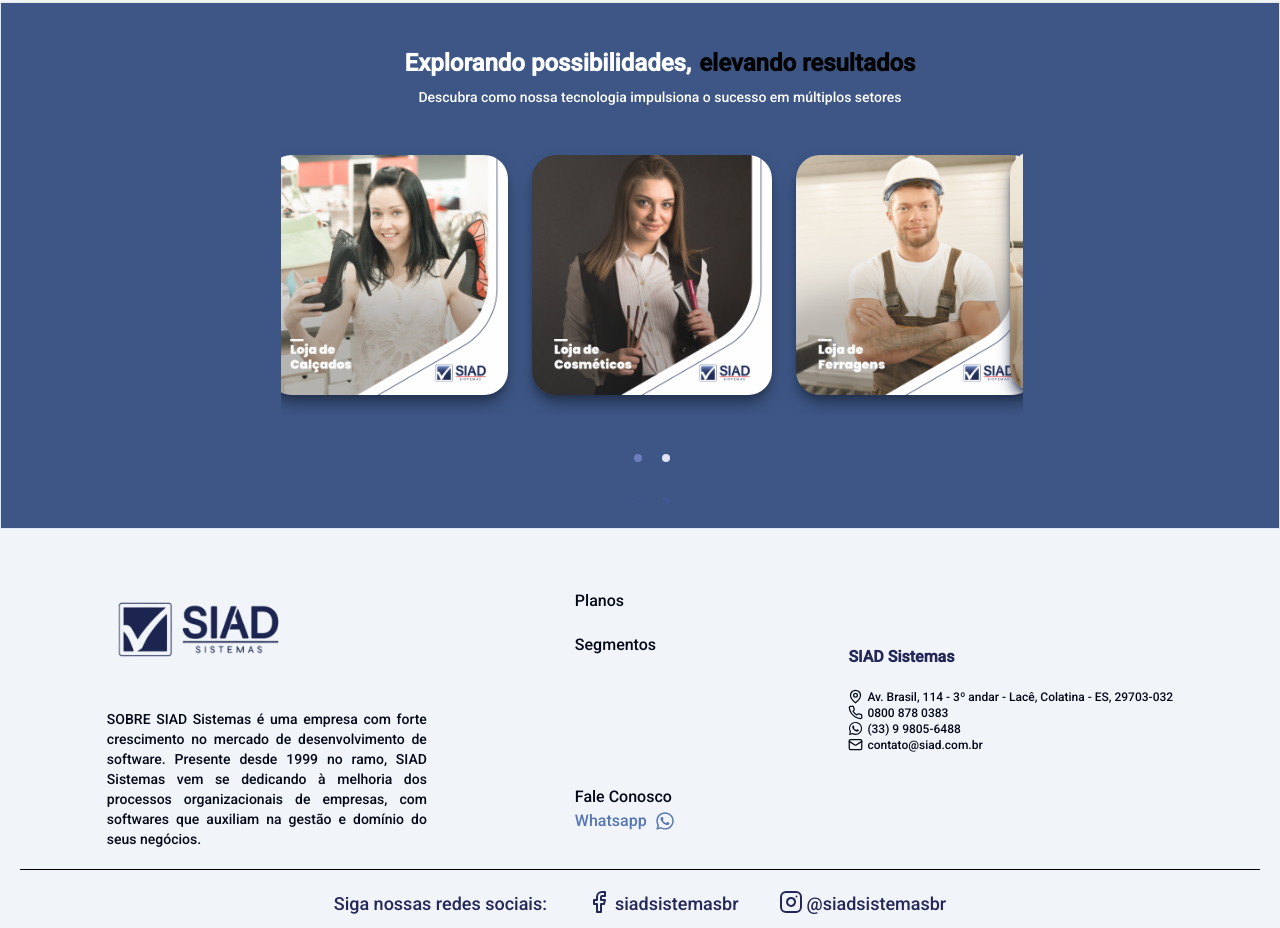
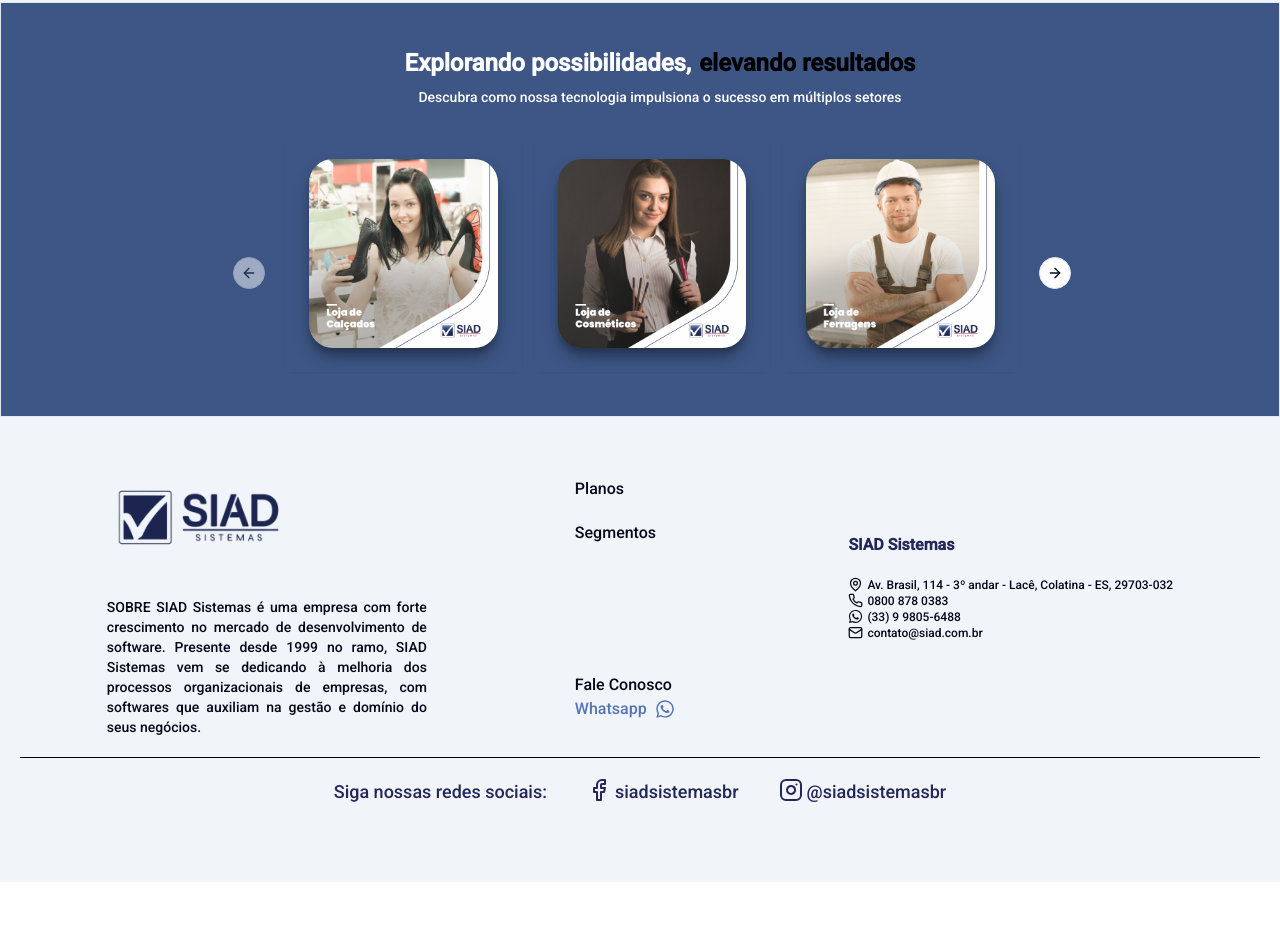
Before and after one commit to EvaldoFerreiraMoreira/site-siad, a Next.js app: page / in a window 1280 px wide. Shown: the part 3780-4708 px from the top of the page. After the commit the page ends 4662 px from the top, so only its background shows below. Built offline with nearby package versions, Linux system fonts and the light colour scheme.

Commit message:
fix: responsive landing page carousels

```diff
--- a/src/app/(Home)/components/componentsMobile/CarrosselFotosMobile.tsx
+++ b/src/app/(Home)/components/componentsMobile/CarrosselFotosMobile.tsx
@@ -121,7 +121,7 @@ const CarrosselFotosMobile = () => {
 
 
     return (
-        <div className='flex flex-col h-auto'>
+        <div className='flex flex-col h-auto pb-10'>
             <div className='flex text-xl items-start text-justify my-1 font-bold mt-6 ml-3 gap-2 text-white'>
                 <h1>Acompanhe nossas</h1> <span className='text-black'> Redes</span>
             </div>
@@ -131,6 +131,7 @@ const CarrosselFotosMobile = () => {
             <AliceCarousel
                 mouseTracking
                 keyboardNavigation
+                disableButtonsControls
                 items={items}
                 responsive={responsive}
                 onSlideChange={onSlideChange}
--- a/src/app/(Home)/components/componentsWeb/CarrosselFotosWeb.tsx
+++ b/src/app/(Home)/components/componentsWeb/CarrosselFotosWeb.tsx
@@ -1,11 +1,14 @@
 "use client"
-
-import { Button } from '@/components/ui/button';
-import { CheckSquare } from 'lucide-react';
+import * as React from "react"
+import { Card, CardContent } from "@/components/ui/card"
+import {
+    Carousel,
+    CarouselContent,
+    CarouselItem,
+    CarouselNext,
+    CarouselPrevious,
+} from "@/components/ui/carousel"
 import Image from 'next/image';
-import Link from 'next/link';
-import React from 'react';
-import AliceCarousel, { EventObject } from 'react-alice-carousel';
 import 'react-alice-carousel/lib/alice-carousel.css';
 
 
@@ -18,104 +21,26 @@ const CarrosselFotosWeb = () => {
         1024: { items: 1 },
     };
 
-    const items = [
-        <div className=" item justify-center" data-value="0" key={0}>
-            <div className='flex mt-6  justify-center gap-6 pb-5 '>
-
-                <Image
-                    src="/FEED-LOJA-DE-CALÇADOS.png"
-                    alt="Imagem"
-                    width={0}
-                    height={0}
-                    sizes="auto"
-                    className="h-60 w-auto max-w-[100%] max-h-[100%] rounded-3xl shadow-lg shadow-[#23314C]"
-                    style={{
-                        objectFit: "contain",
-
-
-                    }}
-                />
-
-                <Image
-                    src="/FEED-LOJA-DE-COSMÉTICOS.png"
-                    alt="Imagem"
-                    width={0}
-                    height={0}
-                    sizes="auto"
-                    className="h-60 w-auto max-w-[100%] max-h-[100%] rounded-3xl shadow-lg shadow-[#23314C]"
-                    style={{
-                        objectFit: "contain",
-                    }}
-                />
-
-                <Image
-                    src="/FEED-LOJA-DE-FERRAMENTOS.png"
-                    alt="Imagem"
-                    width={0}
-                    height={0}
-                    sizes="auto"
-                    className="h-60 w-auto max-w-[100%] max-h-[100%] rounded-3xl shadow-lg shadow-[#23314C]"
-                    style={{
-                        objectFit: "contain",
-                    }}
-                />
-
-
-
-            </div>
-        </div>,
-        <div className="item" data-value="2" key={1}>
-            <div className='flex mt-5 justify-center gap-6 pb-5'>
-
-                <Image
-                    src="/FEED-LOJA-DE-ROUPAS.png"
-                    alt="Imagem"
-                    width={0}
-                    height={0}
-                    sizes="auto"
-                    className="h-60 w-auto max-w-[100%] max-h-[100%] rounded-3xl shadow-lg shadow-[#23314C]"
-                    style={{
-                        objectFit: "fill",
-                    }}
-                />
-
-                <Image
-                    src="/FEED-MÓVEIS-E-ELETRO.png"
-                    alt="Imagem"
-                    width={0}
-                    height={0}
-                    sizes="auto"
-                    className="h-60 w-auto max-w-[100%] max-h-[100%] rounded-3xl shadow-lg shadow-[#23314C]"
-                    style={{
-                        objectFit: "contain",
-                    }}
-                />
-
-                <Image
-                    src="/FEED-ÓTICAS.png"
-                    alt="Imagem"
-                    width={0}
-                    height={0}
-                    sizes="auto"
-                    className="h-60 w-auto max-w-[100%] max-h-[100%] rounded-3xl shadow-lg shadow-[#23314C]"
-                    style={{
-                        objectFit: "contain",
-                    }}
-                />
-            </div>
-        </div>,
-
-
-    ];
-
-    const onSlideChange = (e: EventObject) => {
-        console.debug(`onSlideChange => Item's position before a change: ${e.item}. Event:`, e);
-    };
-
-    const onSlideChanged = (e: EventObject) => {
-        console.debug(`onSlideChanged => Item's position after changes: ${e.item}. Event:`, e);
-    };
-
+    const test = [
+        {
+            image: "/FEED-LOJA-DE-CALÇADOS.png",
+        },
+        {
+            image: "/FEED-LOJA-DE-COSMÉTICOS.png",
+        },
+        {
+            image: "/FEED-LOJA-DE-FERRAMENTOS.png",
+        },
+        {
+            image: "/FEED-LOJA-DE-ROUPAS.png",
+        },
+        {
+            image: "/FEED-MÓVEIS-E-ELETRO.png",
+        },
+        {
+            image: "/FEED-ÓTICAS.png",
+        }
+    ]
 
     return (
         <div className='flex flex-col justify-center mx-64'>
@@ -128,16 +53,33 @@ const CarrosselFotosWeb = () => {
                 </div>
             </div>
             <div className='ml-6 items-center'>
-
-                <AliceCarousel
-                    mouseTracking
-                    keyboardNavigation
-                    items={items}
-                    responsive={responsive}
-                    onSlideChange={onSlideChange}
-                    onSlideChanged={onSlideChanged}
-
-                />
+                <Carousel className="w-full pb-10 ">
+                    <CarouselContent className="-ml-1">
+                        {test.map((item, index) => (
+                            <CarouselItem key={index} className="pl-1 md:basis-1/2 lg:basis-1/3 ">
+                                <div className="p-1">
+                                    <Card>
+                                        <CardContent className="flex aspect-square items-center justify-center p-6 bg-[#3D5685] ">
+                                            <Image
+                                                src={item?.image}
+                                                alt="Imagem"
+                                                width={0}
+                                                height={0}
+                                                sizes="auto"
+                                                className="h-auto w-auto max-w-[100%] max-h-[100%] rounded-3xl shadow-lg shadow-[#23314C]"
+                                                style={{
+                                                    objectFit: "contain",
+                                                }}
+                                            />
+                                        </CardContent>
+                                    </Card>
+                                </div>
+                            </CarouselItem>
+                        ))}
+                    </CarouselContent>
+                    <CarouselPrevious />
+                    <CarouselNext />
+                </Carousel>
             </div>
         </div>
     );
--- a/src/app/planos/components/componentsWeb/BannerCarrosselWeb.tsx
+++ b/src/app/planos/components/componentsWeb/BannerCarrosselWeb.tsx
@@ -1,6 +1,6 @@
 "use client"
 import React from 'react';
-import AliceCarousel, { EventObject } from 'react-alice-carousel';
+
 import 'react-alice-carousel/lib/alice-carousel.css';
 import Image from 'next/image';
 import { Card, CardContent } from "@/components/ui/card"
@@ -13,7 +13,6 @@ import {
 } from "@/components/ui/carousel"
 
 const BannerCarrosselWeb = () => {
-
     const test = [
         {
             title: "Tenha um controle melhor das contas a pagar e compras da sua empresa",
@@ -44,21 +43,13 @@ const BannerCarrosselWeb = () => {
 
     return (
         <div className='flex items-center justify-center bg-transparent'>
-            {/* <AliceCarousel
-                mouseTracking
-                disableButtonsControls
-                items={items}
-                responsive={responsive}
-                onSlideChange={onSlideChange}
-                onSlideChanged={onSlideChanged}
-            /> */}
             <Carousel className="w-full max-w-[90%]">
                 <CarouselContent>
                     {test.map((item, index) => (
                         <CarouselItem key={index}>
-                            <div className="p-1 bg-transparent">
+                            <div className="p-1">
                                 <Card>
-                                    <CardContent className="flex items-center justify-center p-4 border-none">
+                                    <CardContent className="flex items-center justify-center p-4 border-none bg-[#f1f4f9]">
                                         <div className='flex flex-col w-[50%]'>
                                             <div className="flex items-center text-center mt-9">
                                                 <h1 className="text-[#333333]  font-bold text-lg p-6">
--- a/src/components/ui/card.tsx
+++ b/src/components/ui/card.tsx
@@ -9,7 +9,7 @@ const Card = React.forwardRef<
   <div
     ref={ref}
     className={cn(
-      "rounded-lg border bg-card text-card-foreground shadow-sm",
+      "rounded-lg bg-card text-card-foreground shadow-sm",
       className
     )}
     {...props}
--- a/src/components/ui/componentsWeb/DialogImageWeb.tsx
+++ b/src/components/ui/componentsWeb/DialogImageWeb.tsx
@@ -39,9 +39,7 @@ const DialogImageWEB = (prop: img) => {
                 </Button>
             </DialogTrigger>
 
-            <DialogContent className="sm:max-w-[70%] bg-white {
-
-            }]">
+            <DialogContent className="sm:max-w-[70%] bg-white">
 
                 <div className=" flex flex-col justify-center align-center  w-[100%] h-[100%]  ">
 
```
Also changed, not shown: src/app/(Home)/components/componentsWeb/BannerWeb.tsx (+10 -13 lines), src/app/planos/components/componentsMobile/BannerCarrosselMobile.tsx (+1 -13 lines).
